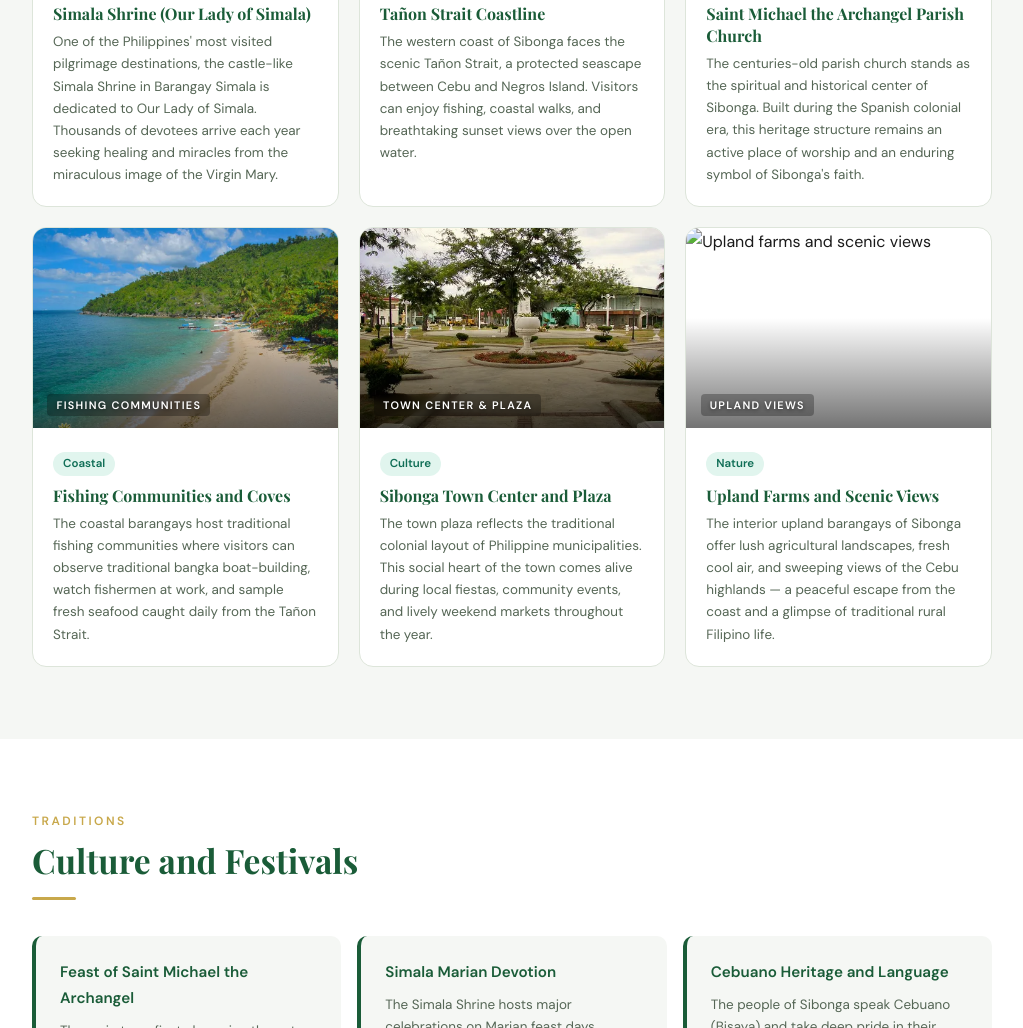
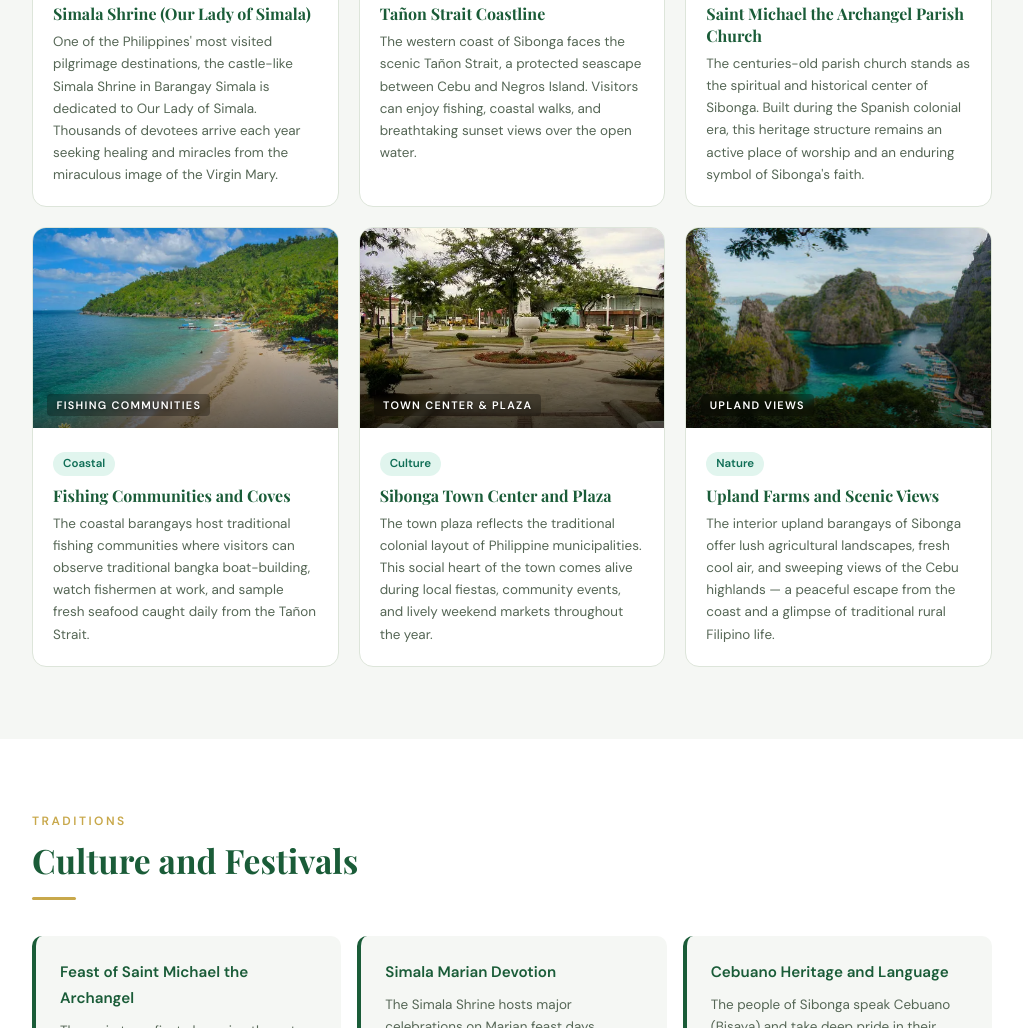
Before and after one commit to DrakeDev23/Sibonga-blogs-website, a plain HTML site: page index.html in a window 1280 px wide. Shown: the part 2922-3950 px from the top of the page, without its empty margins (128-1151 px from the left). Drawn offline with nearby package versions, Linux system fonts and the light colour scheme.

Commit message:
updated images

```diff
--- a/index.html
+++ b/index.html
@@ -256,7 +256,7 @@
 
                 <div class="attraction-card">
                     <div class="attraction-img">
-                        <img src="" alt="Upland farms and scenic views" loading="lazy">
+                        <img src="./assets/farm.webp" alt="Upland farms and scenic views" loading="lazy">
                         <div class="attraction-img-overlay"></div>
                         <div class="attraction-img-label">Upland Views</div>
                     </div>
```
Also changed, not shown: assets/farm.webp (added).
